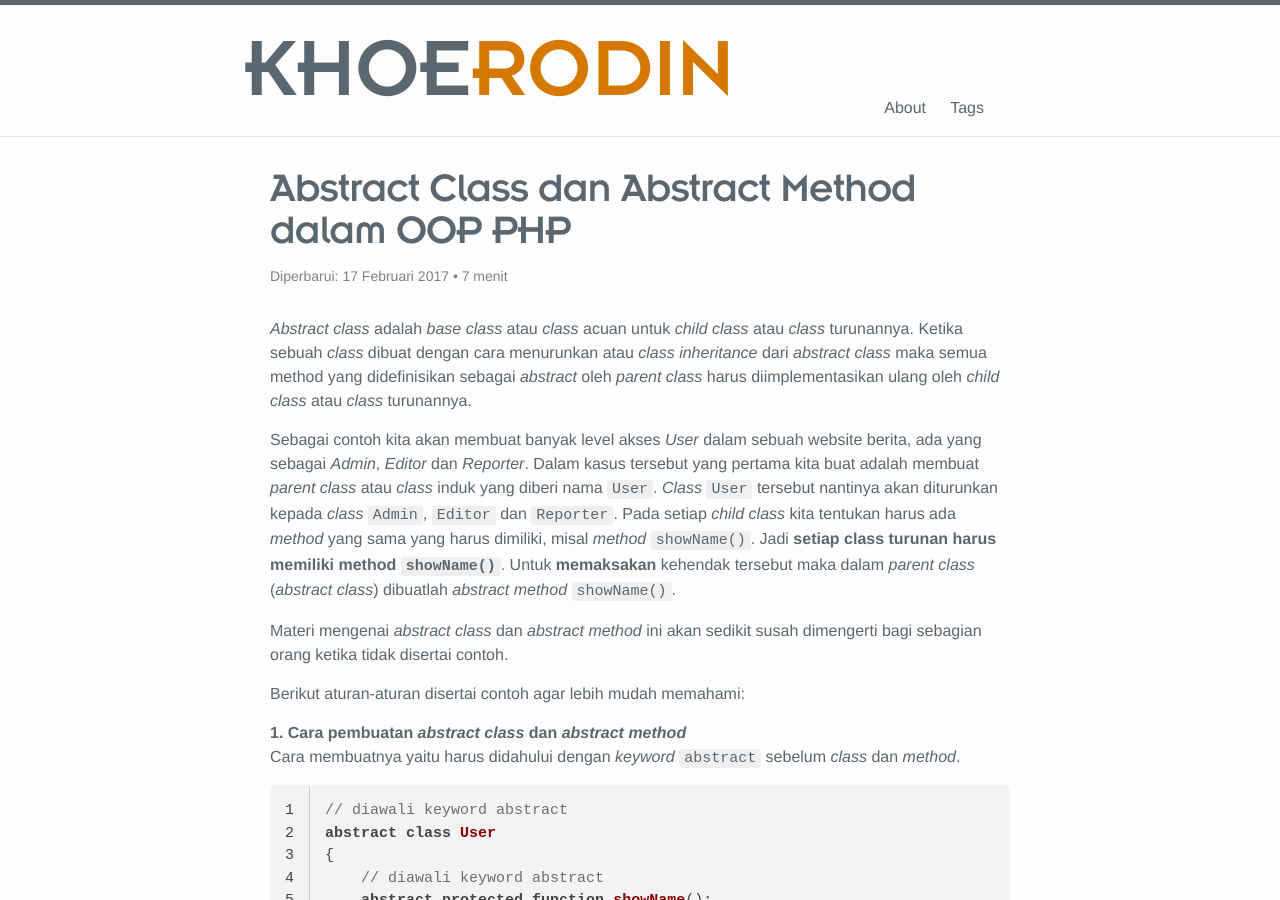
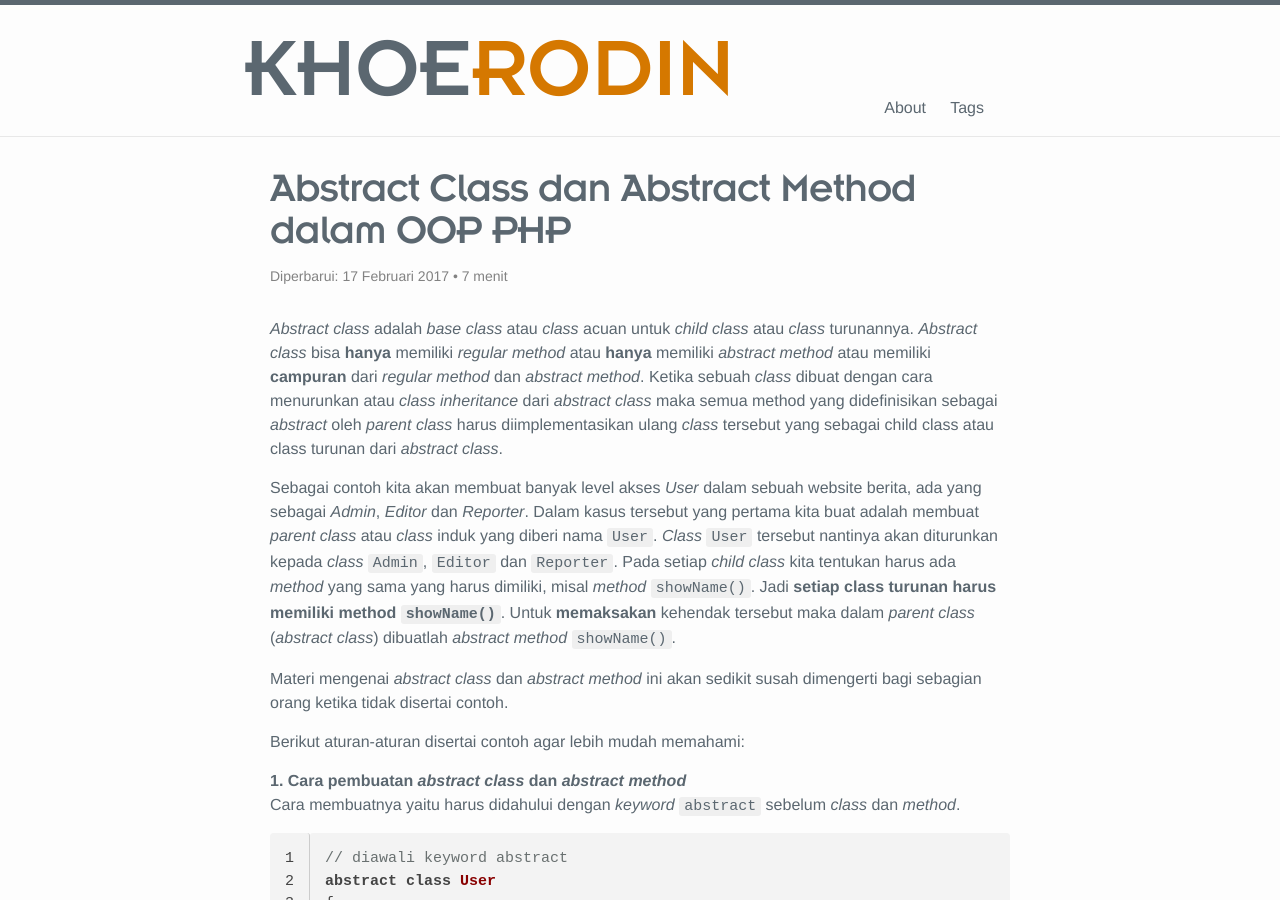
Before and after one commit to khoerodin/khoerodin.github.io, a Jekyll site: the page built from _posts/2017-02-14-abstract-class-dan-abstract-method-dalam-oop-php.md, in a window 1280 px wide and 900 px high. Built offline with Jekyll 4.4.1, drawn with Linux system fonts in a browser that asks for light colours; nearby versions of some CDN libraries; emoji names are drawn with the system emoji font; comment, search, counter and statistics services are not loaded.

Commit message:
update article content

```diff
--- a/_posts/2017-02-14-abstract-class-dan-abstract-method-dalam-oop-php.md
+++ b/_posts/2017-02-14-abstract-class-dan-abstract-method-dalam-oop-php.md
@@ -1,14 +1,14 @@
 ---
 title: "Abstract Class dan Abstract Method dalam OOP PHP"
 date: '2017-02-14 23:02:00'
-updated_date: '2017-02-17 08:18:00'
-description: Abstract class adalah base class atau class acuan untuk child class atau class turunannya. Ketika sebuah class dibuat dengan cara menurunkan atau class inheritance dari abstract class maka semua method yang didefinisikan sebagai abstract oleh parent class harus diimplementasikan ulang oleh child class atau class turunannya.
+updated_date: '2017-02-17 10:51:00'
+description: Abstract class adalah base class atau class acuan untuk child class atau class turunannya. Abstract class bisa hanya memiliki regular method atau hanya memiliki abstract method atau memiliki campuran dari regular method dan abstract method. Ketika sebuah class dibuat dengan cara menurunkan atau class inheritance dari abstract class maka ...
 tags:
 - BelajarOOPPHP
 published: true
 ---
 
-_Abstract class_ adalah _base class_ atau _class_ acuan untuk _child class_ atau _class_ turunannya. Ketika sebuah _class_ dibuat dengan cara menurunkan atau _class inheritance_ dari _abstract class_ maka semua method yang didefinisikan sebagai _abstract_ oleh _parent class_ harus diimplementasikan ulang oleh _child class_ atau _class_ turunannya.
+_Abstract class_ adalah _base class_ atau _class_ acuan untuk _child class_ atau _class_ turunannya. _Abstract class_ bisa **hanya** memiliki _regular method_ atau **hanya** memiliki _abstract method_ atau memiliki **campuran** dari _regular method_ dan _abstract method_. Ketika sebuah _class_ dibuat dengan cara menurunkan atau _class inheritance_ dari _abstract class_ maka semua method yang didefinisikan sebagai _abstract_ oleh _parent class_ harus diimplementasikan ulang _class_ tersebut yang sebagai child class atau class turunan dari _abstract class_.
 
 Sebagai contoh kita akan membuat banyak level akses _User_ dalam sebuah website berita, ada yang sebagai _Admin_, _Editor_ dan _Reporter_. Dalam kasus tersebut yang pertama kita buat adalah membuat _parent class_ atau _class_ induk yang diberi nama `User`. _Class_ `User` tersebut nantinya akan diturunkan kepada _class_ `Admin`, `Editor` dan `Reporter`. Pada setiap _child class_ kita tentukan harus ada _method_ yang sama yang harus dimiliki, misal _method_ `showName()`. Jadi **setiap class turunan harus memiliki method `showName()`**. Untuk **memaksakan** kehendak tersebut maka dalam _parent class_ (_abstract class_) dibuatlah _abstract method_ `showName()`.
 
```
